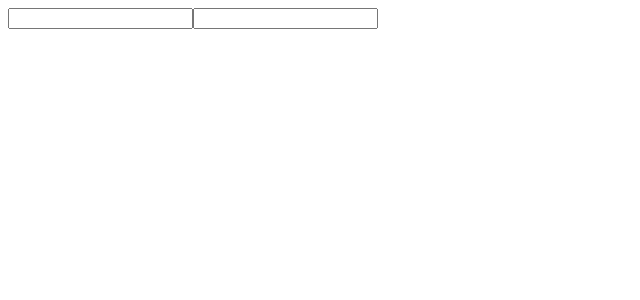
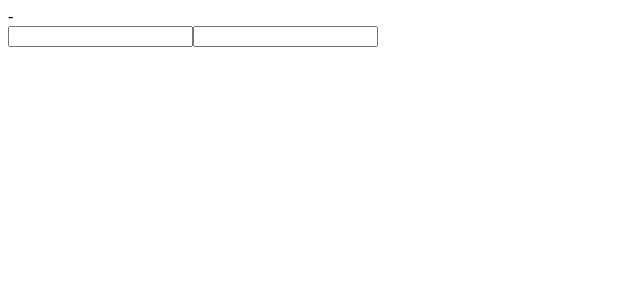
Before and after one commit to osparking/reactpro, a React (Vite) app: page / in a window 1280 px wide. Shown: the top 300 px of the page, without its empty margins (0-640 px from the left). Built offline with nearby package versions, Linux system fonts and the light colour scheme.

Commit message:
display name field inputs realtime

```diff
--- a/src/components/Form.jsx
+++ b/src/components/Form.jsx
@@ -5,6 +5,7 @@ export default function Form() {
   console.log(name.lastName);
   return (
     <div>
+      {name.lastName} - {name.firstName}
       <form>
         <input
           onChange={(e) => setName({ ...name, lastName: e.target.value })}
```
